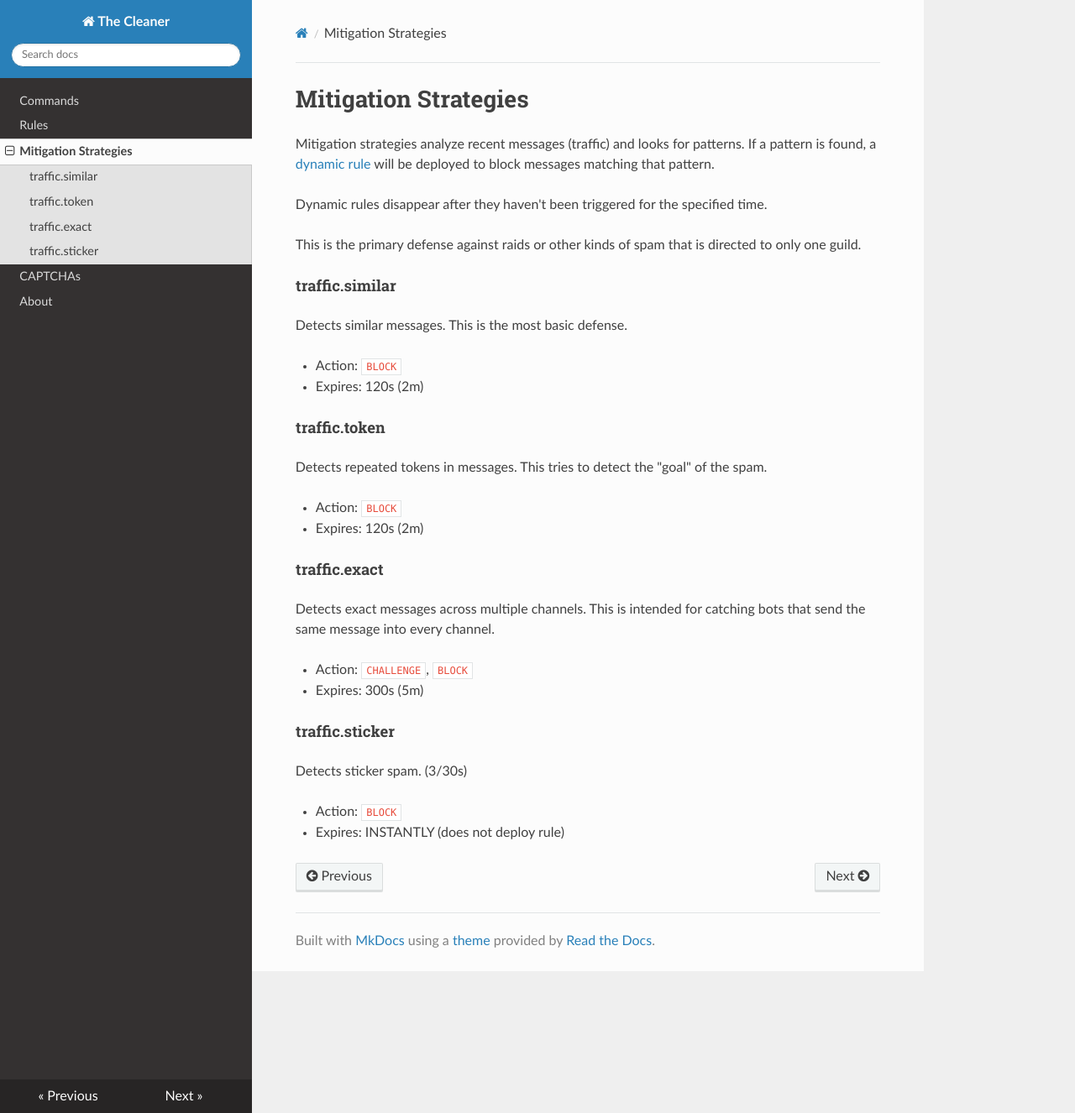
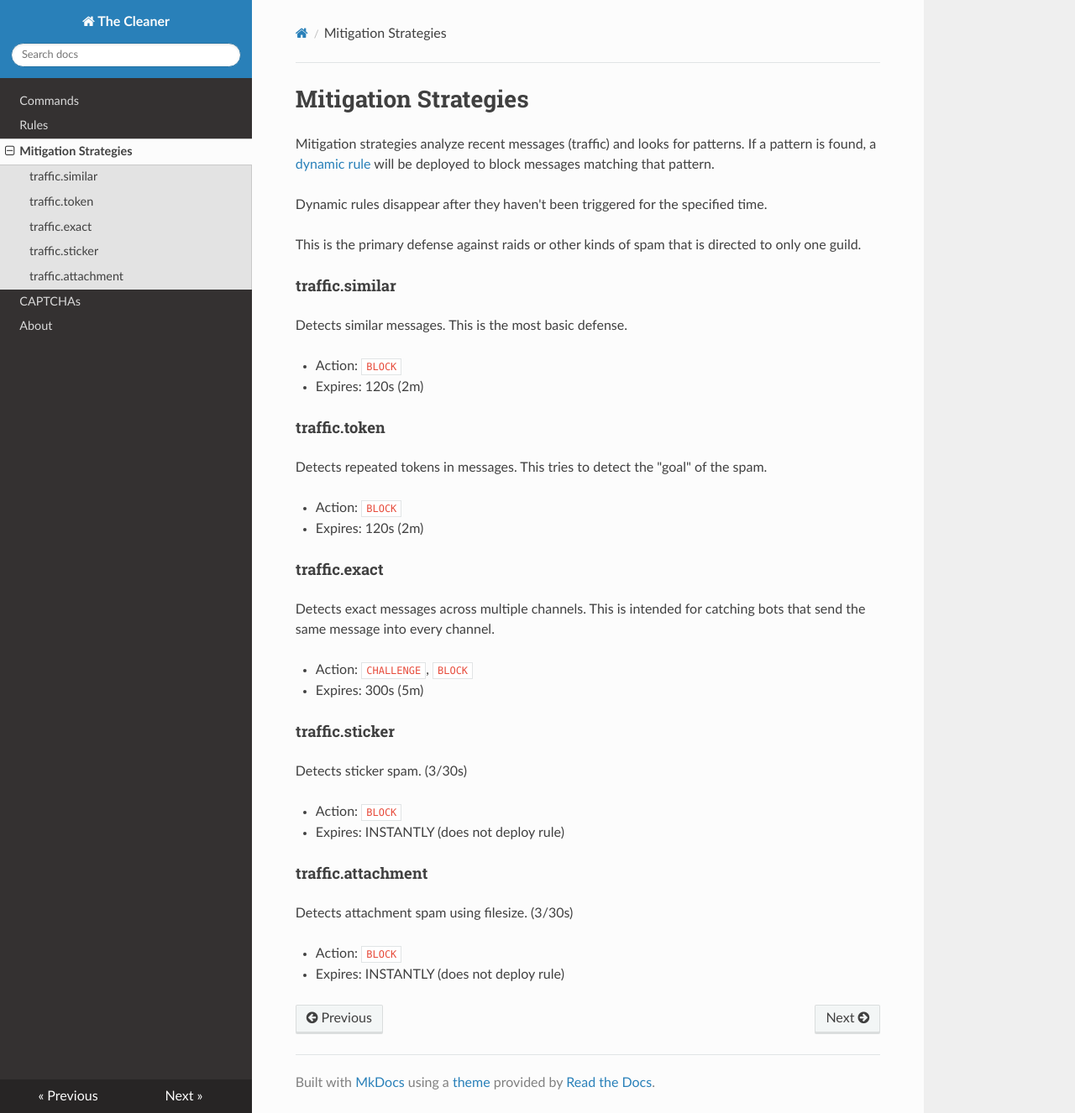
Before and after one commit to cleaner-bot/website, an MkDocs documentation site: the page built from docs/mitigation.md, in a window 1280 px wide and 1326 px high. Shown: the whole window at 84% size. Built offline with MkDocs 1.6.1, drawn with Linux system fonts in a browser that asks for light colours; nearby versions of some CDN libraries.

Commit message:
docs: add traffic.attachment mitigation

```diff
--- a/docs/mitigation.md
+++ b/docs/mitigation.md
@@ -46,3 +46,12 @@ Detects sticker spam. (3/30s)
 
 - Action: `BLOCK`
 - Expires: INSTANTLY  (does not deploy rule)
+
+
+#### traffic.attachment
+
+Detects attachment spam using filesize.  (3/30s)
+
+
+- Action: `BLOCK`
+- Expires: INSTANTLY  (does not deploy rule)
```
